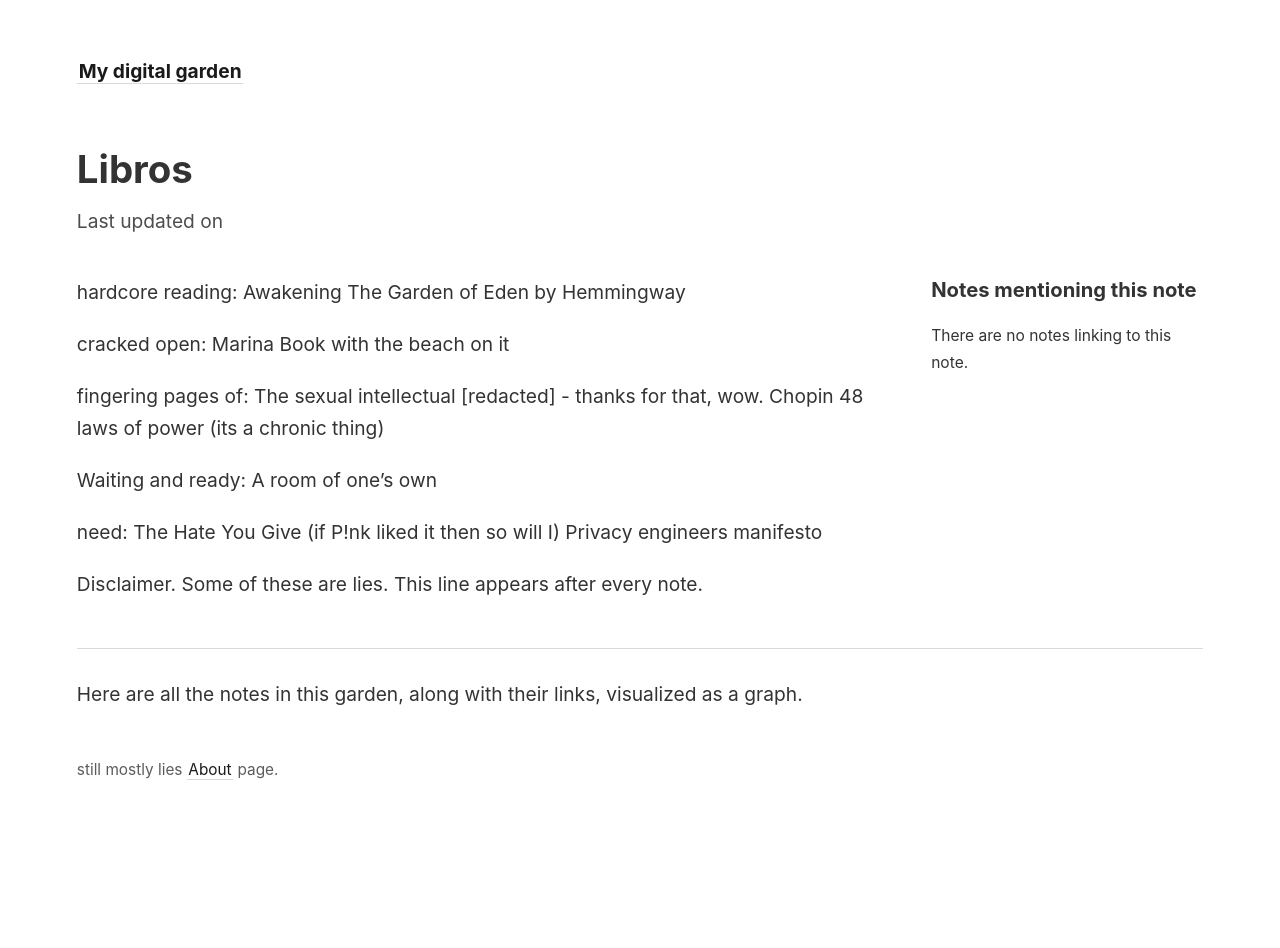
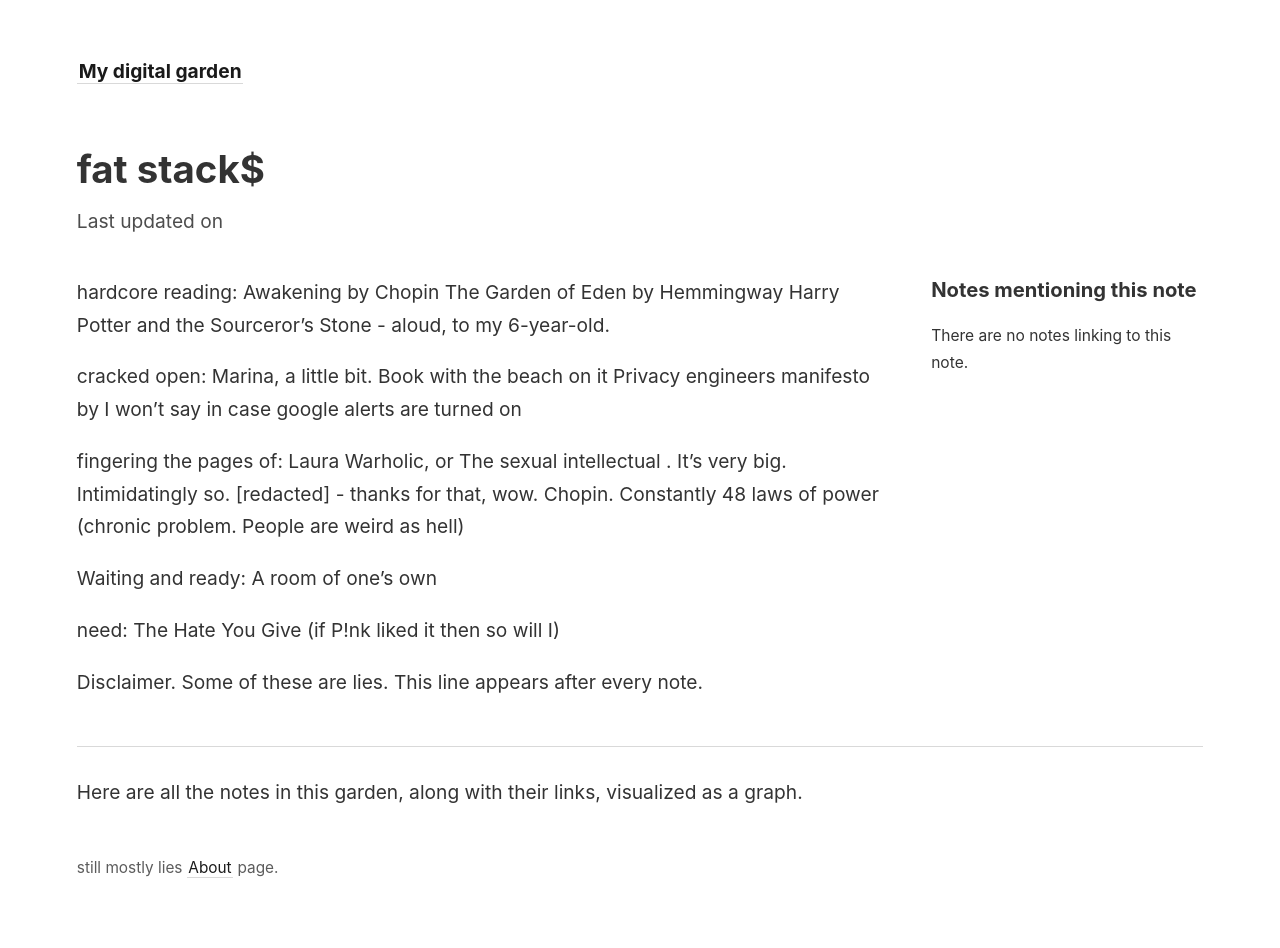
Before and after one commit to hauntedHousewife/oldhauntedhousewife.github.io, a Jekyll site: the page built from _notes/libros.md, in a window 1280 px wide. Built offline with Jekyll 4.4.1, drawn with Linux system fonts in a browser that asks for light colours; before the commit the page ends 900 px from its top, so only the background shows below that.

Commit message:
nobody cares

```diff
--- a/_notes/libros.md
+++ b/_notes/libros.md
@@ -1,16 +1,22 @@
+---
+title: fat stack$
+---
+
 hardcore reading:
-Awakening
+Awakening by Chopin
 The Garden of Eden by Hemmingway
+Harry Potter and the Sourceror's Stone - aloud, to my 6-year-old.
 
 cracked open:
-Marina
+Marina, a little bit.
 Book with the beach on it
+Privacy engineers manifesto by I won't say in case google alerts are turned on
 
-fingering pages of:
-The sexual intellectual
+fingering the pages of:
+Laura Warholic, or The sexual intellectual . It's very big. Intimidatingly so.
 [redacted] - thanks for that, wow.
-Chopin
-48 laws of power (its a chronic thing)
+Chopin. Constantly
+48 laws of power (chronic problem. People are weird as hell)
 
 Waiting and ready:
 A room of one's own
```
Also changed, not shown: other parts of _notes/libros.md (+0 -1 lines), _notes/whats-for-dinner.md (+5 -1 lines).
